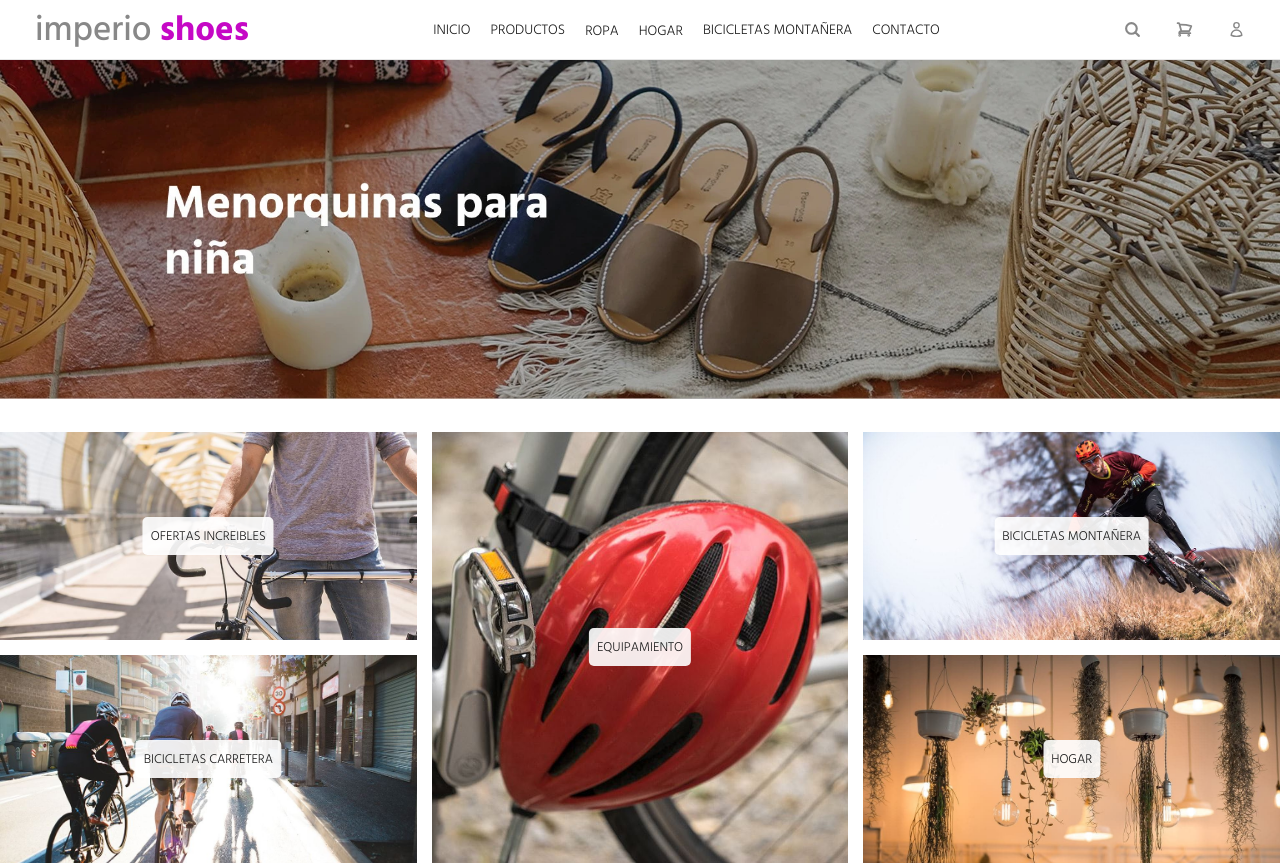
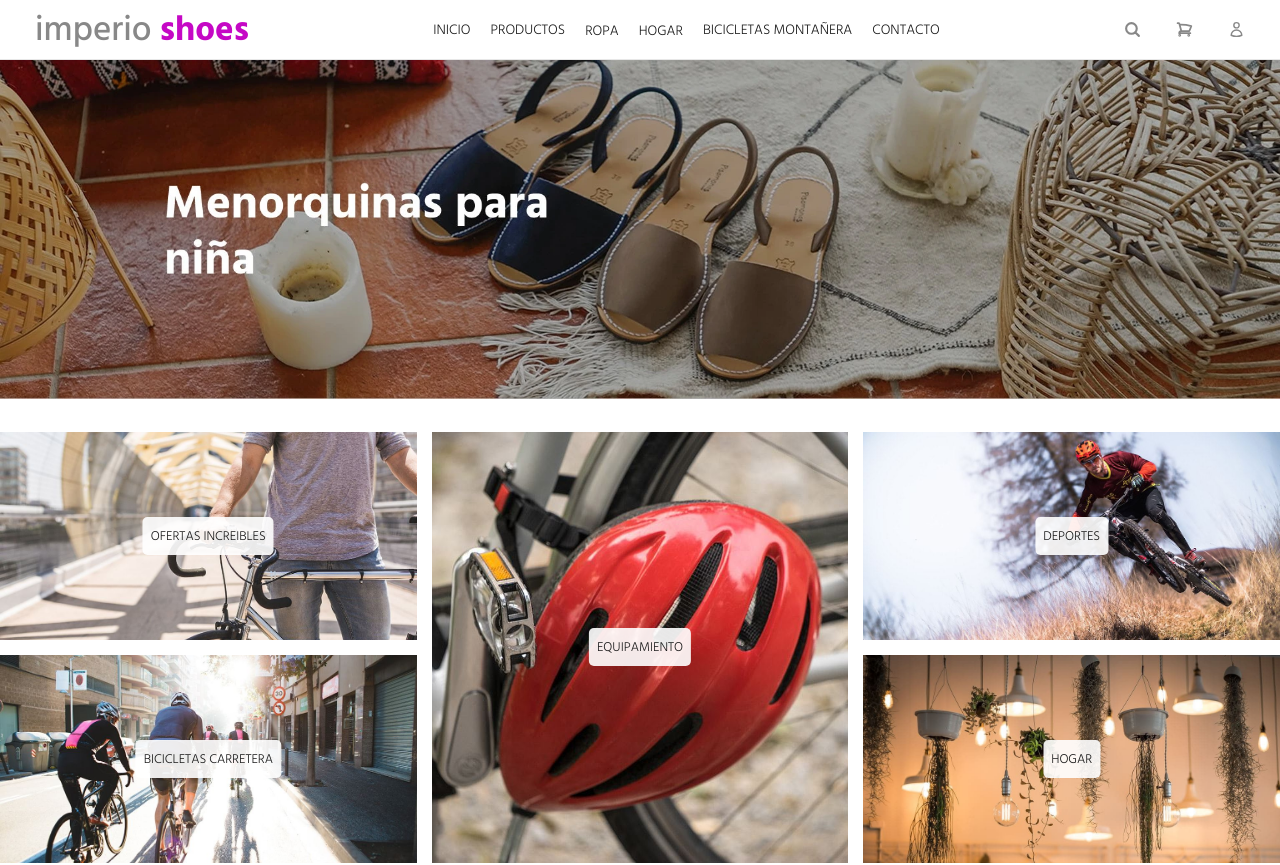
Before and after one commit to gszcode/E-commerce, a React (Vite) app: page / in a window 1280 px wide. Shown: the top 865 px of the page. Built offline with nearby package versions, Linux system fonts and the light colour scheme.

Commit message:
se modifico una ruta

```diff
--- a/src/json/home_banner.ts
+++ b/src/json/home_banner.ts
@@ -16,9 +16,9 @@ export const banners = [
   {
     id: 3,
     image: '/assets/home_section_banner_03.jpg',
-    altText: 'Mountain Bikes Banner',
-    title: 'BICICLETAS MONTAÑERA',
-    href: 'products/mountain-bikes'
+    altText: 'Sport Products',
+    title: 'DEPORTES',
+    href: 'products/sports'
   },
   {
     id: 4,
```
